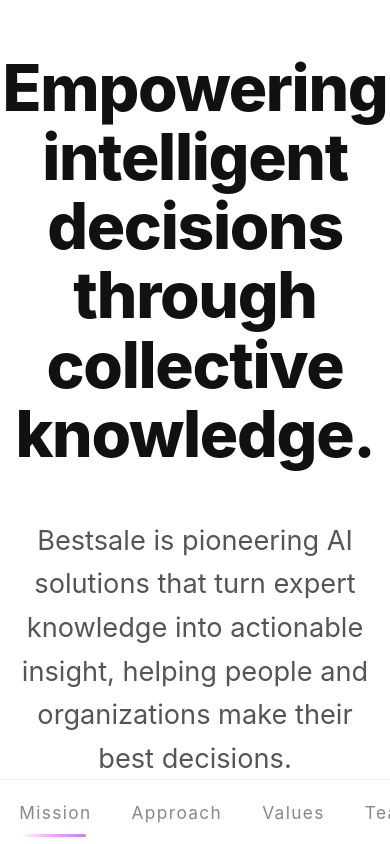
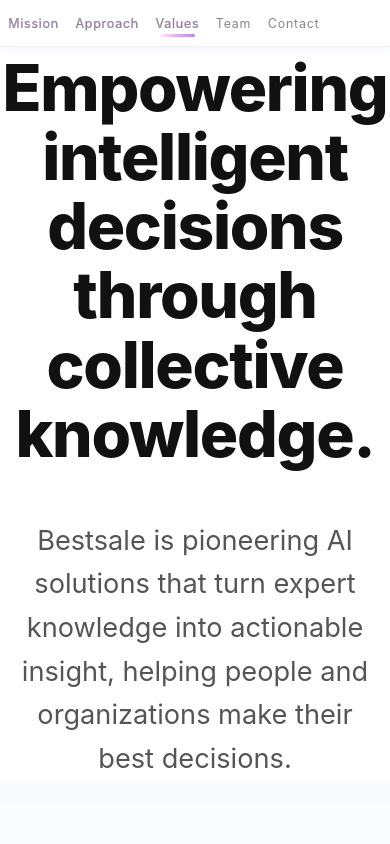
Before and after one commit to ygy2024/bestsalehome1, a React (Vite) app: page / in a window 390 px wide. Shown: the top 844 px of the page. Built offline with nearby package versions, Linux system fonts and the light colour scheme.

Commit message:
your message

```diff
--- a/src/App.css
+++ b/src/App.css
@@ -119,38 +119,57 @@
 }
 @media (max-width: 900px) {
   .top-nav {
-    top: auto;
-    bottom: 0;
-    height: 64px;
-    border-top: 1px solid #f1f1f1;
-    border-bottom: none;
-    justify-content: center;
+    top: 0;
+    bottom: auto;
+    height: 54px;
+    border-top: none;
+    border-bottom: 1px solid #f1f1f1;
+    justify-content: flex-start;
+    background: rgba(255,255,255,0.98);
+    box-shadow: 0 2px 8px 0 #2563eb11;
+    padding-left: 0.5rem;
+    padding-right: 0.5rem;
   }
   .top-logo {
     display: none;
   }
   .top-nav ul {
-    gap: 1.1rem;
+    gap: 0.7rem;
     overflow-x: auto;
     white-space: nowrap;
     width: 100vw;
     justify-content: flex-start;
     align-items: center;
-    padding: 0 0.5rem;
+    padding: 0 0.2rem;
     scrollbar-width: none;
   }
   .top-nav ul::-webkit-scrollbar {
     display: none;
   }
   .top-nav button {
-    font-size: 1.08rem;
-    padding: 0.9rem 0.7rem;
+    font-size: 0.92rem;
+    padding: 0.5rem 0.5rem;
     border-radius: 4px;
     min-width: 0;
     max-width: none;
     width: auto;
-    letter-spacing: 0.08em;
+    letter-spacing: 0.06em;
     display: inline-block;
+  }
+}
+@media (max-width: 600px) {
+  .top-nav {
+    height: 46px;
+    padding-left: 0.1rem;
+    padding-right: 0.1rem;
+  }
+  .top-nav ul {
+    gap: 0.4rem;
+    padding: 0 0.1rem;
+  }
+  .top-nav button {
+    font-size: 0.78rem;
+    padding: 0.38rem 0.32rem;
   }
 }
 
--- a/src/App.tsx
+++ b/src/App.tsx
@@ -101,8 +101,9 @@
         const h2Height = el.offsetHeight;
         const rect = el.getBoundingClientRect();
         const delta = rect.top - navHeight;
-        const min = h2Height - 6;
-        const max = h2Height + 6;
+        // 拓宽激活区间：下方再拓宽2.5倍h2高度
+        const min = h2Height - 6 - 2.5 * h2Height;
+        const max = h2Height + 6 + 5 * h2Height;
         if (delta >= min && delta <= max) {
           const dist = Math.abs(delta - h2Height);
           if (dist < bestDist) {
```
